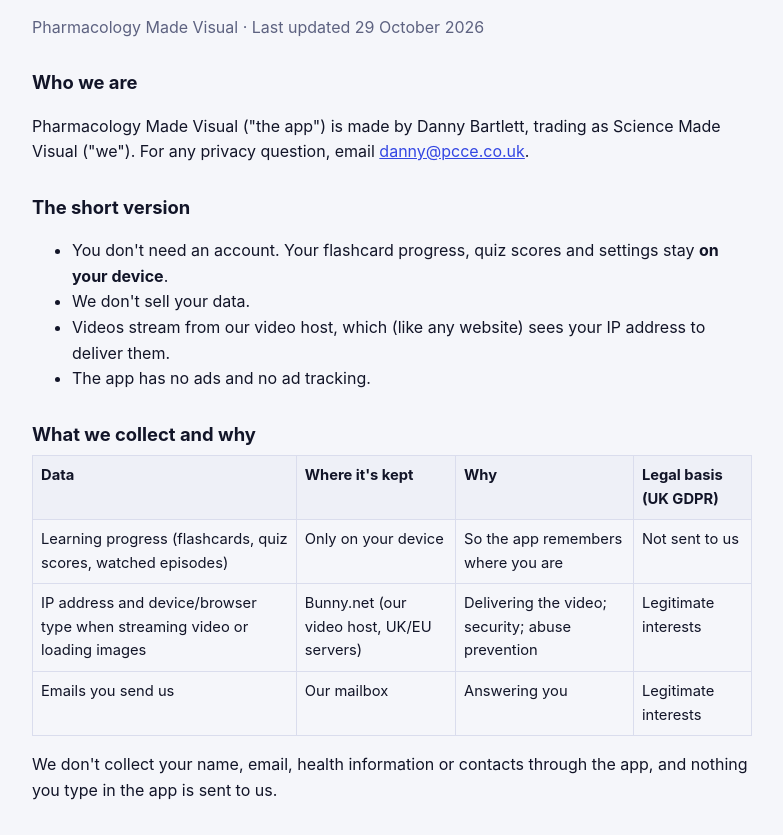
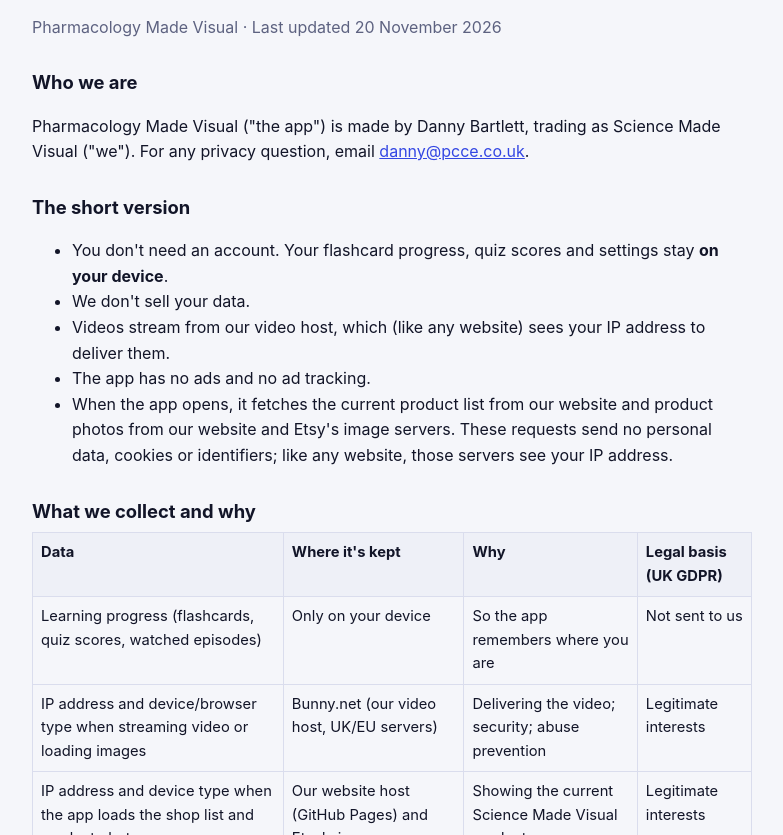
Before and after one commit to dannyb584/sciencemadevisual-website, a plain HTML site: page app/privacy/index.html in a window 1280 px wide. Shown: the part 117-952 px from the top of the page, without its empty margins (248-1031 px from the left). Drawn offline with Linux system fonts and the light colour scheme.

Commit message:
SMV app privacy: the shop window's product list and photos (website and Etsy image servers), for 1.0.1
Co-Authored-By: Claude Opus 5.5 <noreply@anthropic.com>

```diff
--- a/app/privacy/index.html
+++ b/app/privacy/index.html
@@ -8,18 +8,20 @@ a{color:#3346e3}nav{font-size:.9rem;margin-bottom:24px}
 @media (prefers-color-scheme:dark){body{background:#0b0b16;color:#ecedf7}.muted{color:#a2a5c2}th{background:#1d1d33}th,td{border-color:#2b2b48}a{color:#8f9bff}}</style></head>
 <body><main><nav><a href="/app/privacy/">Privacy</a> · <a href="/app/terms/">Terms</a> · <a href="/app/support/">Support</a></nav>
 <h1>Privacy policy</h1>
-<p class="muted">Pharmacology Made Visual · Last updated 29 October 2026</p>
+<p class="muted">Pharmacology Made Visual · Last updated 20 November 2026</p>
 <h2>Who we are</h2>
 <p>Pharmacology Made Visual ("the app") is made by Danny Bartlett, trading as Science Made Visual ("we"). For any privacy question, email <a href="mailto:danny@pcce.co.uk">danny@pcce.co.uk</a>.</p>
 <h2>The short version</h2>
 <ul><li>You don't need an account. Your flashcard progress, quiz scores and settings stay <strong>on your device</strong>.</li>
 <li>We don't sell your data.</li>
 <li>Videos stream from our video host, which (like any website) sees your IP address to deliver them.</li>
-<li>The app has no ads and no ad tracking.</li></ul>
+<li>The app has no ads and no ad tracking.</li>
+<li>When the app opens, it fetches the current product list from our website and product photos from our website and Etsy's image servers. These requests send no personal data, cookies or identifiers; like any website, those servers see your IP address.</li></ul>
 <h2>What we collect and why</h2>
 <table><tr><th>Data</th><th>Where it's kept</th><th>Why</th><th>Legal basis (UK GDPR)</th></tr>
 <tr><td>Learning progress (flashcards, quiz scores, watched episodes)</td><td>Only on your device</td><td>So the app remembers where you are</td><td>Not sent to us</td></tr>
 <tr><td>IP address and device/browser type when streaming video or loading images</td><td>Bunny.net (our video host, UK/EU servers)</td><td>Delivering the video; security; abuse prevention</td><td>Legitimate interests</td></tr>
+<tr><td>IP address and device type when the app loads the shop list and product photos</td><td>Our website host (GitHub Pages) and Etsy's image servers</td><td>Showing the current Science Made Visual products</td><td>Legitimate interests</td></tr>
 <tr><td>Emails you send us</td><td>Our mailbox</td><td>Answering you</td><td>Legitimate interests</td></tr></table>
 <p>We don't collect your name, email, health information or contacts through the app, and nothing you type in the app is sent to us.</p>
 <h2>Purchases</h2>
```
